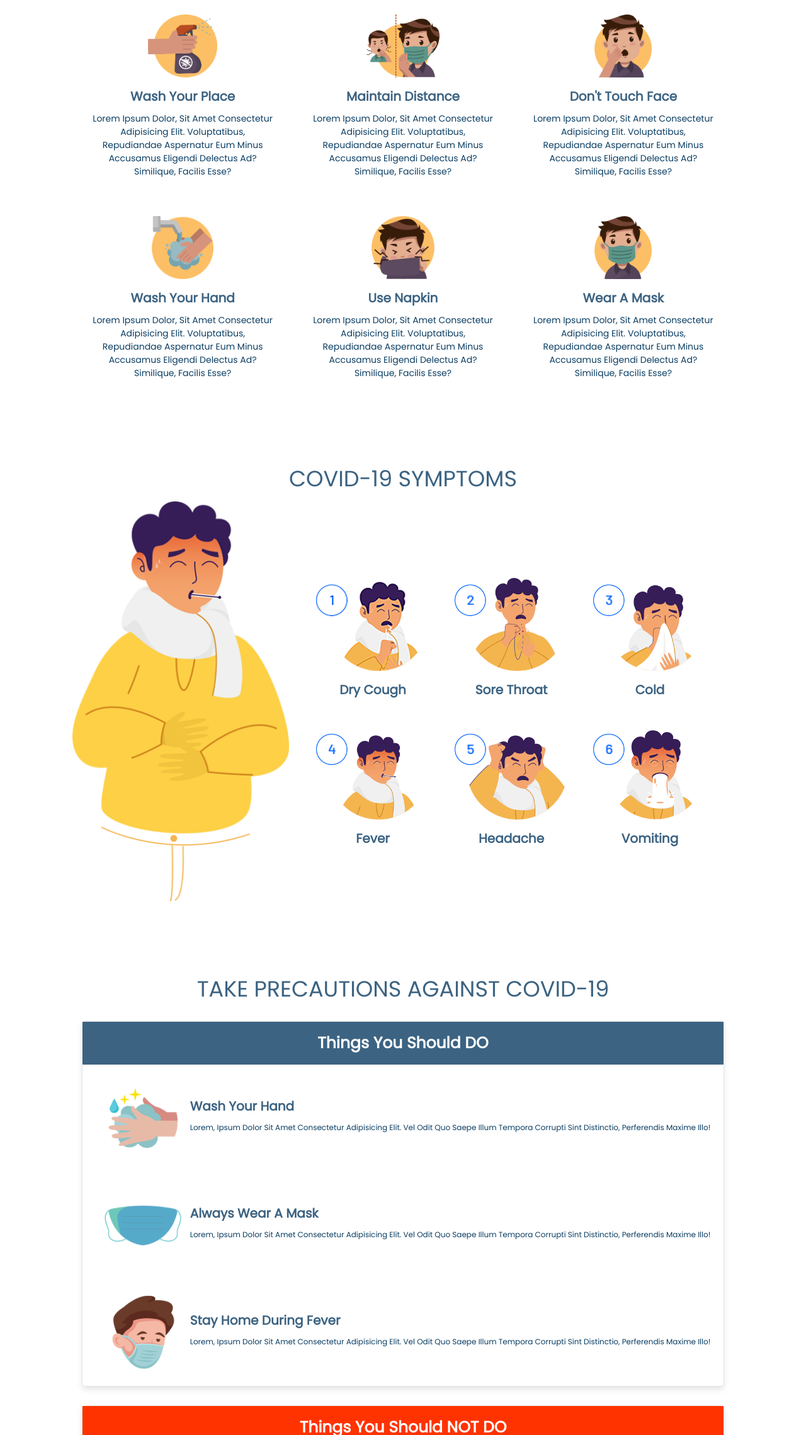
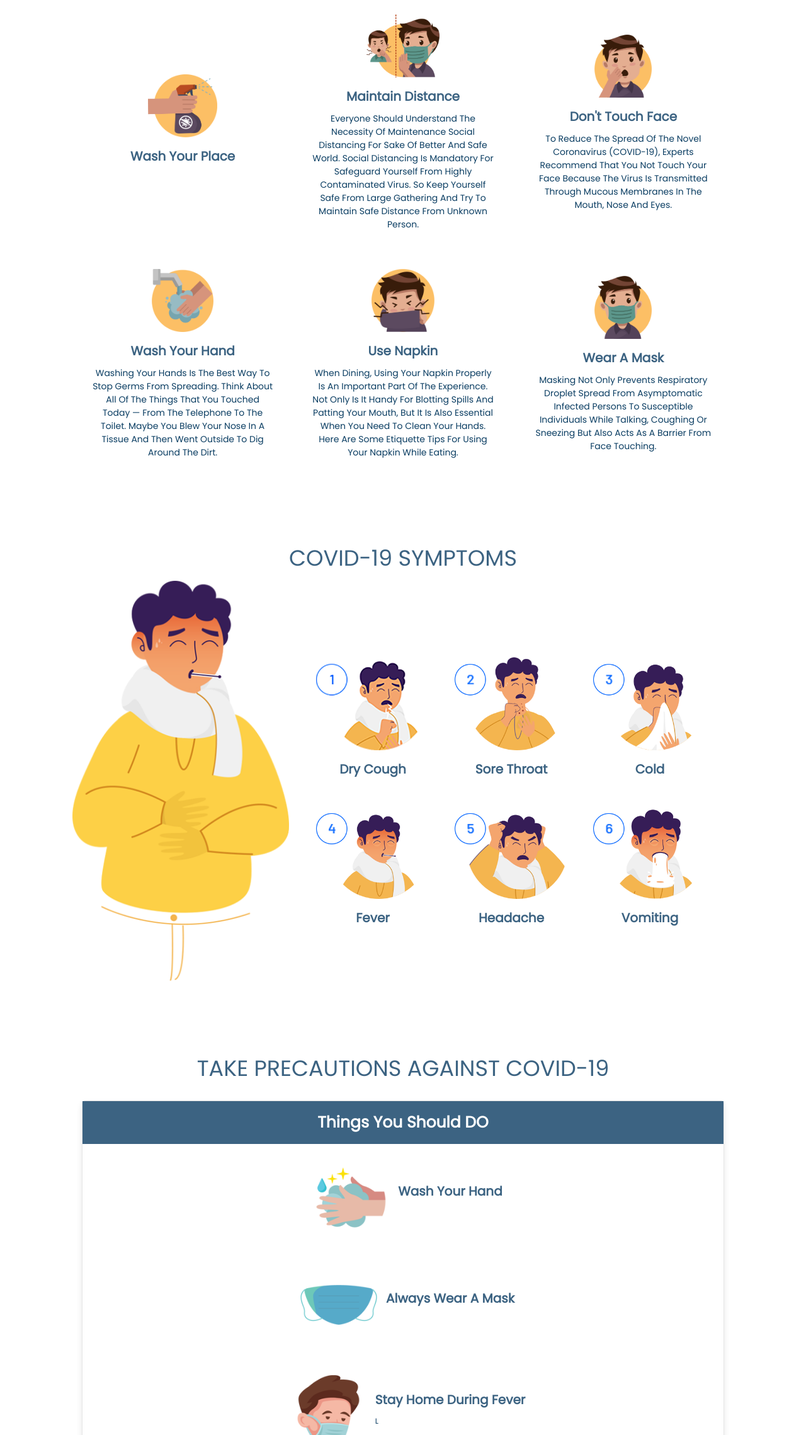
Before and after one commit to divvyansh/covid, a plain HTML site: page index.html in a window 1280 px wide. Shown: the part 960-3238 px from the top of the page at 63% size. Drawn offline with nearby package versions, Linux system fonts and the light colour scheme.

Commit message:
info updated

```diff
--- a/index.html
+++ b/index.html
@@ -61,37 +61,37 @@
         <div class="box">
             <img src="images/pre-1.png" alt="">
             <h3>wash your place</h3>
-            <p>Lorem ipsum dolor, sit amet consectetur adipisicing elit. Voluptatibus, repudiandae aspernatur eum minus accusamus eligendi delectus ad? Similique, facilis esse?</p>
+            <p></p>
         </div>
 
         <div class="box">
             <img src="images/pre-2.png" alt="">
             <h3>maintain distance</h3>
-            <p>Lorem ipsum dolor, sit amet consectetur adipisicing elit. Voluptatibus, repudiandae aspernatur eum minus accusamus eligendi delectus ad? Similique, facilis esse?</p>
+            <p>Everyone should understand the necessity of maintenance social distancing for sake of better and safe world. Social distancing is mandatory for safeguard yourself from highly contaminated virus. So keep yourself safe from large gathering and try to maintain safe distance from unknown person.</p>
         </div>
 
         <div class="box">
             <img src="images/pre-3.png" alt="">
             <h3>don't touch face</h3>
-            <p>Lorem ipsum dolor, sit amet consectetur adipisicing elit. Voluptatibus, repudiandae aspernatur eum minus accusamus eligendi delectus ad? Similique, facilis esse?</p>
+            <p>To reduce the spread of the novel coronavirus (COVID-19), experts recommend that you not touch your face because the virus is transmitted through mucous membranes in the mouth, nose and eyes.</p>
         </div>
 
         <div class="box">
             <img src="images/pre-4.png" alt="">
             <h3>wash your hand</h3>
-            <p>Lorem ipsum dolor, sit amet consectetur adipisicing elit. Voluptatibus, repudiandae aspernatur eum minus accusamus eligendi delectus ad? Similique, facilis esse?</p>
+            <p>Washing your hands is the best way to stop germs from spreading. Think about all of the things that you touched today — from the telephone to the toilet. Maybe you blew your nose in a tissue and then went outside to dig around the dirt.</p>
         </div>
 
         <div class="box">
             <img src="images/pre-5.png" alt="">
             <h3>use napkin</h3>
-            <p>Lorem ipsum dolor, sit amet consectetur adipisicing elit. Voluptatibus, repudiandae aspernatur eum minus accusamus eligendi delectus ad? Similique, facilis esse?</p>
+            <p>When dining, using your napkin properly is an important part of the experience. Not only is it handy for blotting spills and patting your mouth, but it is also essential when you need to clean your hands. Here are some etiquette tips for using your napkin while eating.</p>
         </div>
 
         <div class="box">
             <img src="images/pre-6.png" alt="">
             <h3>wear a mask</h3>
-            <p>Lorem ipsum dolor, sit amet consectetur adipisicing elit. Voluptatibus, repudiandae aspernatur eum minus accusamus eligendi delectus ad? Similique, facilis esse?</p>
+            <p>Masking not only prevents respiratory droplet spread from asymptomatic infected persons to susceptible individuals while talking, coughing or sneezing but also acts as a barrier from face touching.</p>
         </div>
 
     </div>
@@ -168,7 +168,7 @@
                 <img src="images/do-img1.png" alt="">
                 <div class="info">
                     <h3>wash your hand</h3>
-                    <p>Lorem, ipsum dolor sit amet consectetur adipisicing elit. Vel odit quo saepe illum tempora corrupti sint distinctio, perferendis maxime illo!</p>
+                    <p></p>
                 </div>
             </div>
 
@@ -176,7 +176,7 @@
                 <img src="images/do-img2.png" alt="">
                 <div class="info">
                     <h3>always wear a mask</h3>
-                    <p>Lorem, ipsum dolor sit amet consectetur adipisicing elit. Vel odit quo saepe illum tempora corrupti sint distinctio, perferendis maxime illo!</p>
+                    <p></p>
                 </div>
             </div>
 
@@ -184,7 +184,7 @@
                 <img src="images/do-img3.png" alt="">
                 <div class="info">
                     <h3>stay home during fever</h3>
-                    <p>Lorem, ipsum dolor sit amet consectetur adipisicing elit. Vel odit quo saepe illum tempora corrupti sint distinctio, perferendis maxime illo!</p>
+                    <p>L</p>
                 </div>
             </div>
 
@@ -198,7 +198,7 @@
                 <img src="images/dont-img1.png" alt="">
                 <div class="info">
                     <h3>avoid close contact with animals</h3>
-                    <p>Lorem, ipsum dolor sit amet consectetur adipisicing elit. Vel odit quo saepe illum tempora corrupti sint distinctio, perferendis maxime illo!</p>
+                    <p>Risk of people spreading SARS-CoV-2 to animals. People can spread SARS-CoV-2 to animals, especially during close contact. Reports of animals infected with SARS-CoV-2 have been documented around the world</p>
                 </div>
             </div>
 
@@ -206,7 +206,7 @@
                 <img src="images/dont-img2.png" alt="">
                 <div class="info">
                     <h3>avoid close contact with peoples</h3>
-                    <p>Lorem, ipsum dolor sit amet consectetur adipisicing elit. Vel odit quo saepe illum tempora corrupti sint distinctio, perferendis maxime illo!</p>
+                    <p>Remember that some people without symptoms may be able to spread virus. Stay at least 6 feet (about 2 arm lengths) from other people. Keeping distance from others is especially important for people who are at higher risk of getting very sick.!</p>
                 </div>
             </div>
 
@@ -214,7 +214,9 @@
                 <img src="images/dont-img3.png" alt="">
                 <div class="info">
                     <h3>avoid crowded area</h3>
-                    <p>Lorem, ipsum dolor sit amet consectetur adipisicing elit. Vel odit quo saepe illum tempora corrupti sint distinctio, perferendis maxime illo!</p>
+                    <p>
+                        The risks of getting COVID-19 are higher in crowded and inadequately ventilated spaces where infected people spend long periods of time together in close proximity. These environments are where the virus appears to spread by respiratory droplets or aerosols more efficiently, so taking precautions is even more important.
+                        </p>
                 </div>
             </div>
 
@@ -339,7 +341,7 @@
 
         <div class="box">
             <h3>about us</h3>
-            <p>Lorem ipsum dolor sit amet, consectetur adipisicing elit. Voluptate minima soluta distinctio eaque magni veritatis dicta dolore dignissimos totam quis!</p>
+            <p>spreading information about covid-19,do's and dont's</p>
         </div>
 
         <div class="box">
@@ -372,7 +374,7 @@
 
     </div>
 
-    <h1 class="credit"> created by <a href="http;//divyanshh.xyz">DIVYANSH</a> &copy; copyright @ 2021 </h1>
+    <h1 class="credit"> created by <a href="http://divyanshh.xyz">DIVYANSH</a> &copy; copyright @ 2021 </h1>
 </div>
 
 <!-- footer section ends -->
```
